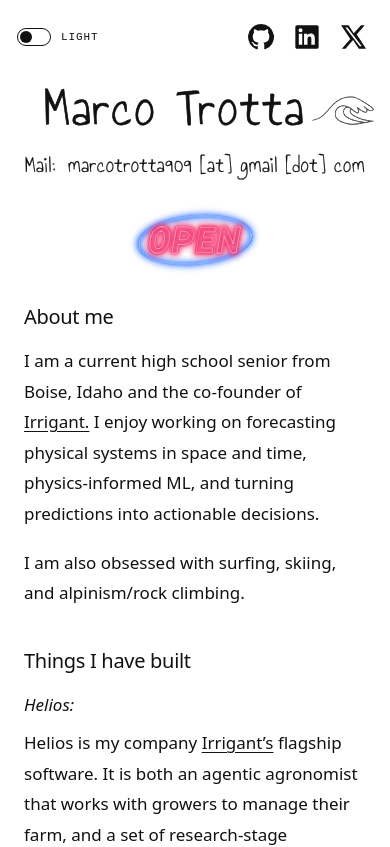
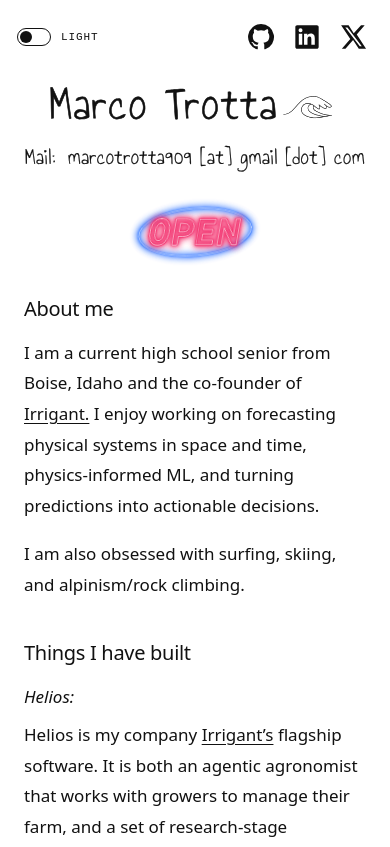
Before and after one commit to marco-trotta1/marco-trotta1.github.io, a Next.js app: page / in a window 390 px wide. Shown: the top 847 px of the page. Built offline with nearby package versions, Linux system fonts and the light colour scheme.

Commit message:
fix: prevent mobile signature overlap

```diff
--- a/src/app/globals.css
+++ b/src/app/globals.css
@@ -345,6 +345,15 @@ button:focus-visible {
     margin-top: 20px;
   }
 
+  .marquee-name {
+    font-size: clamp(38px, 12.6vw, 78px);
+    transform: none;
+  }
+
+  .signature-wave {
+    width: 1.35em;
+  }
+
   .open-sign {
     width: 132px;
   }
```
Also changed, not shown: 1 other file (tests, documents, lock files or other folders).
